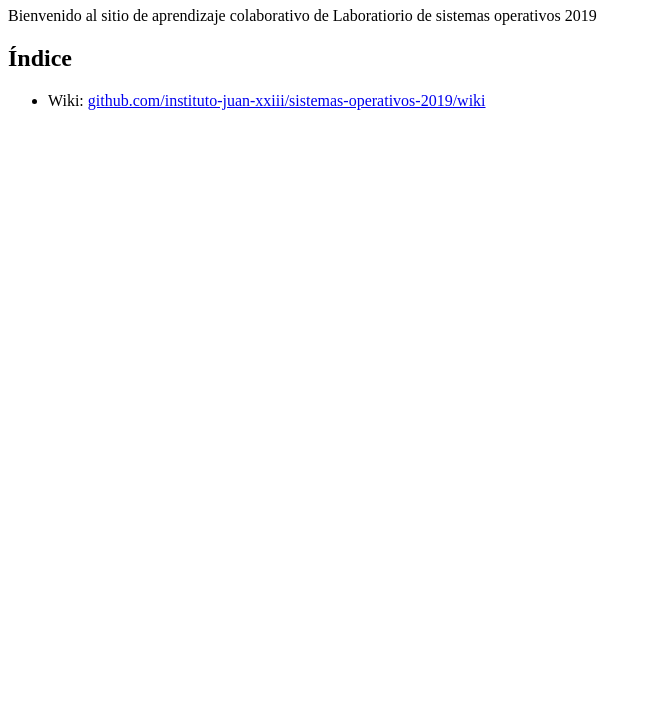
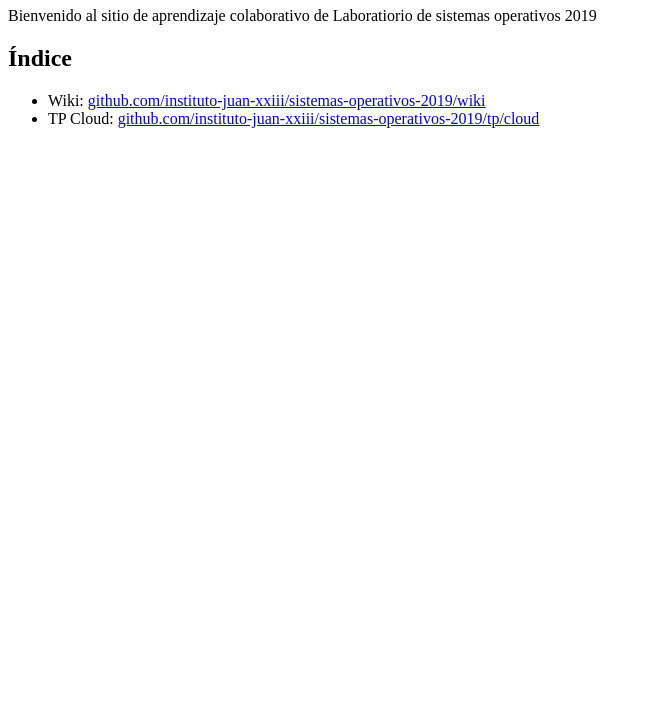
Before and after one commit to instituto-juan-xxiii/sistemas-operativos-2019, a plain HTML site: page index.html in a window 1280 px wide. Shown: the part 73-800 px from the top of the page, without its empty margins (0-652 px from the left). Drawn offline with Linux system fonts and the light colour scheme.

Commit message:
Update index.html

```diff
--- a/index.html
+++ b/index.html
@@ -14,6 +14,9 @@
     <li>
       Wiki: <a href="https://github.com/instituto-juan-xxiii/sistemas-operativos-2019/wiki">github.com/instituto-juan-xxiii/sistemas-operativos-2019/wiki</a>
     </li>
+    <li>
+      TP Cloud: <a href="https://github.com/instituto-juan-xxiii/sistemas-operativos-2019/tp/cloud">github.com/instituto-juan-xxiii/sistemas-operativos-2019/tp/cloud</a>
+    </li>
   </ul>
 </body>
 </html>
```
